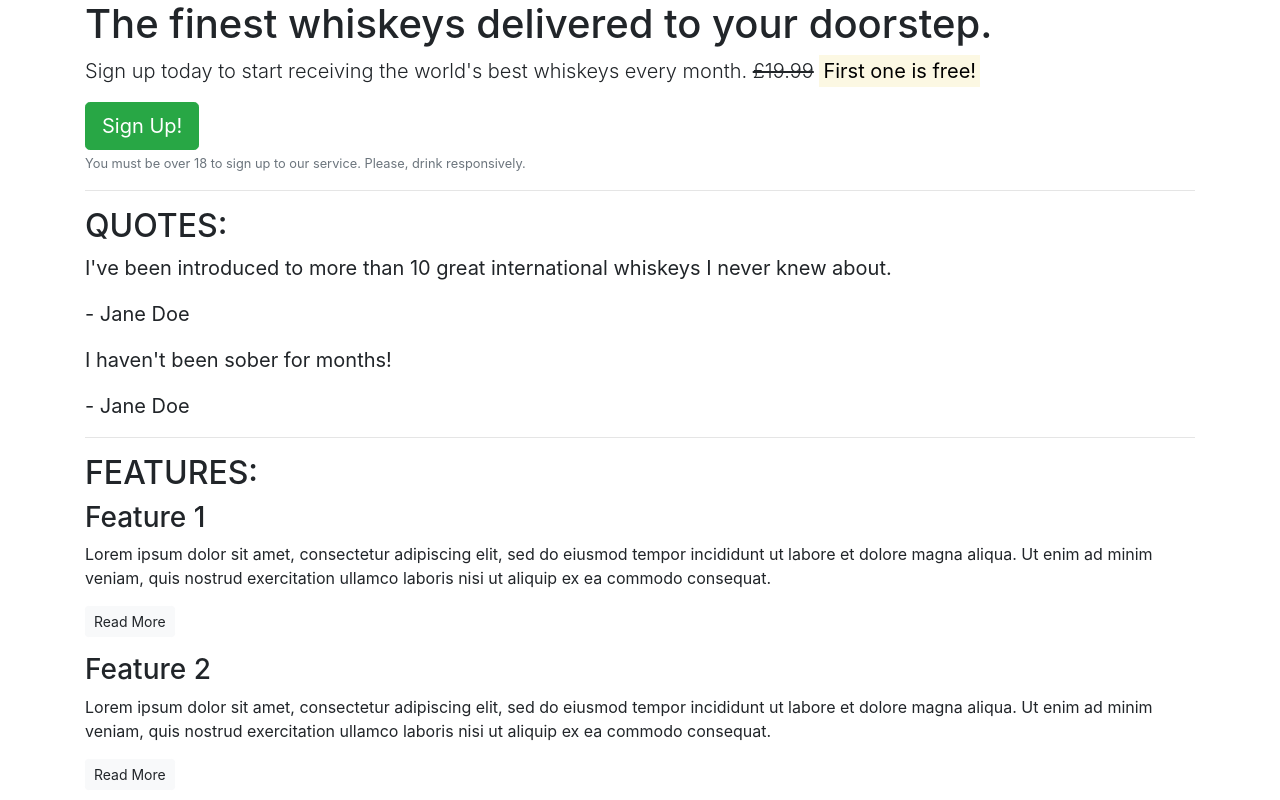
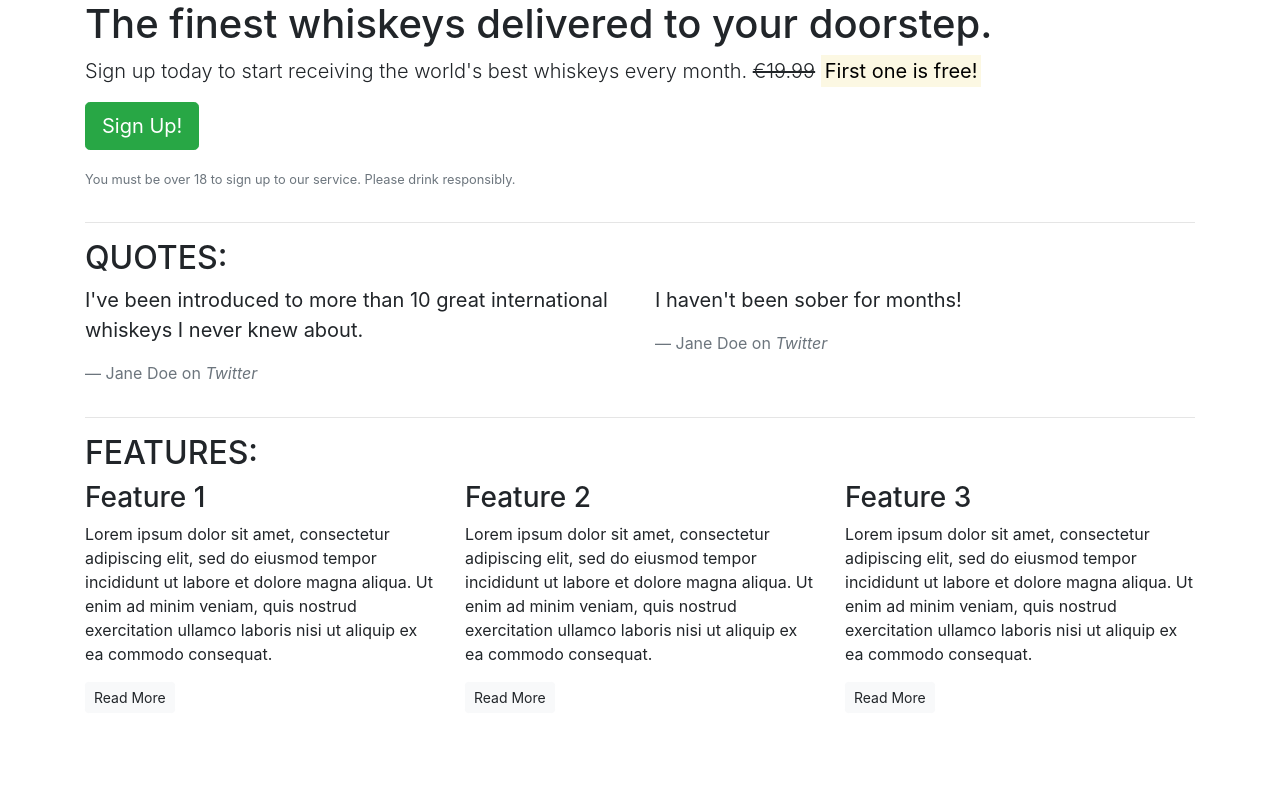
Before and after one commit to Emmacharleswilson/Whisky-Drop, a plain HTML site: page index.html in a window 1280 px wide. Shown: the top 800 px of the page. Drawn offline with nearby package versions, Linux system fonts and the light colour scheme.

Commit message:
Add coloumn's to features section

```diff
--- a/index.html
+++ b/index.html
@@ -3,65 +3,89 @@
 
 <head>
     <meta charset="utf-8">
-
+    <meta name="viewport" content="width=device-width, initial-scale=1.0">
     <title>Whiskey Drop | Taste a new whiskey every month</title>
-    <meta name="viewport" content="width=device-width, initial-scale=1.0">
     <link rel="stylesheet" href="https://maxcdn.bootstrapcdn.com/bootstrap/4.1.3/css/bootstrap.min.css">
 </head>
-
 
 <body>
     <article class="container">
         <!-- Callout -->
+        <div class="row">
+            <div class="col-12">
                 <section class="callout">
                     <h1>The finest whiskeys delivered to your doorstep.</h1>
                     <p class="lead">Sign up today to start receiving the world's best whiskeys every month.
-                <s>£19.99</s> <strong><mark>First one is free!</mark></strong></p>
-            <button class="btn btn-success btn-lg">Sign Up!</button>
-            <p class="text-muted"><small>You must be over 18 to sign up to our service. Please, drink
-                    responsively.</small></p>
+                        <s>€19.99</s> <strong><mark>First one is free!</mark></strong></p>
+                    <p><button class="btn btn-lg btn-success">Sign Up!</button></p>
+                    <p class="text-muted"><small>You must be over 18 to sign up to our service. Please drink
+                            responsibly.</small></p>
                 </section>
+            </div>
+        </div>
         <!-- /.callout -->
         <hr>
 
         <!-- Quotes -->
         <section class="quotes">
+            <div class="row">
+                <div class="col-12">
                     <h2 class="text-uppercase">Quotes:</h2>
+                </div>
+            </div>
+            <div class="row">
+                <div class="col-12 col-md-6">
                     <blockquote class="blockquote">
                         <p>I've been introduced to more than 10 great international whiskeys I never knew about.</p>
-                <p>- Jane Doe</p>
+                        <footer class="blockquote-footer">Jane Doe on <cite title="Twitter">Twitter</cite></footer>
                     </blockquote>
+                </div>
+                <div class="col-12 col-md-6">
                     <blockquote class="blockquote">
                         <p>I haven't been sober for months!</p>
-                <p>- Jane Doe</p>
+                        <footer class="blockquote-footer">Jane Doe on <cite title="Twitter">Twitter</cite></footer>
                     </blockquote>
+                </div>
+            </div>
         </section>
         <!-- /.quotes -->
         <hr>
 
         <!-- Features -->
         <section class="features">
+            <div class="row">
+                <div class="col-12">
                     <h2 class="text-uppercase">Features:</h2>
+                </div>
+            </div>
+            <div class="row">
+                <div class="col-12 col-md-6 col-lg-4">
                     <div class="feature">
                         <h3>Feature 1</h3>
-                <p>Lorem ipsum dolor sit amet, consectetur adipiscing elit, sed do eiusmod tempor incididunt ut labore
-                    et dolore magna aliqua. Ut enim ad minim veniam, quis nostrud exercitation ullamco laboris nisi ut
-                    aliquip ex ea commodo consequat.</p>
+                        <p>Lorem ipsum dolor sit amet, consectetur adipiscing elit, sed do eiusmod tempor incididunt ut
+                            labore et dolore magna aliqua. Ut enim ad minim veniam, quis nostrud exercitation ullamco
+                            laboris nisi ut aliquip ex ea commodo consequat.</p>
                         <p><a class="btn btn-sm btn-light" href="">Read More</a></p>
                     </div>
+                </div>
+                <div class="col-12 col-md-6 col-lg-4">
                     <div class="feature">
                         <h3>Feature 2</h3>
-                <p>Lorem ipsum dolor sit amet, consectetur adipiscing elit, sed do eiusmod tempor incididunt ut labore
-                    et dolore magna aliqua. Ut enim ad minim veniam, quis nostrud exercitation ullamco laboris nisi ut
-                    aliquip ex ea commodo consequat.</p>
+                        <p>Lorem ipsum dolor sit amet, consectetur adipiscing elit, sed do eiusmod tempor incididunt ut
+                            labore et dolore magna aliqua. Ut enim ad minim veniam, quis nostrud exercitation ullamco
+                            laboris nisi ut aliquip ex ea commodo consequat.</p>
                         <p><a class="btn btn-sm btn-light" href="">Read More</a></p>
                     </div>
+                </div>
+                <div class="col-12 d-md-none d-lg-block col-lg-4">
                     <div class="feature">
                         <h3>Feature 3</h3>
-                <p>Lorem ipsum dolor sit amet, consectetur adipiscing elit, sed do eiusmod tempor incididunt ut labore
-                    et dolore magna aliqua. Ut enim ad minim veniam, quis nostrud exercitation ullamco laboris nisi ut
-                    aliquip ex ea commodo consequat.</p>
+                        <p>Lorem ipsum dolor sit amet, consectetur adipiscing elit, sed do eiusmod tempor incididunt ut
+                            labore et dolore magna aliqua. Ut enim ad minim veniam, quis nostrud exercitation ullamco
+                            laboris nisi ut aliquip ex ea commodo consequat.</p>
                         <p><a class="btn btn-sm btn-light" href="">Read More</a></p>
+                    </div>
+                </div>
             </div>
         </section>
         <!-- /.features -->
```
Lines whose indentation alone changed are shown as unchanged.
